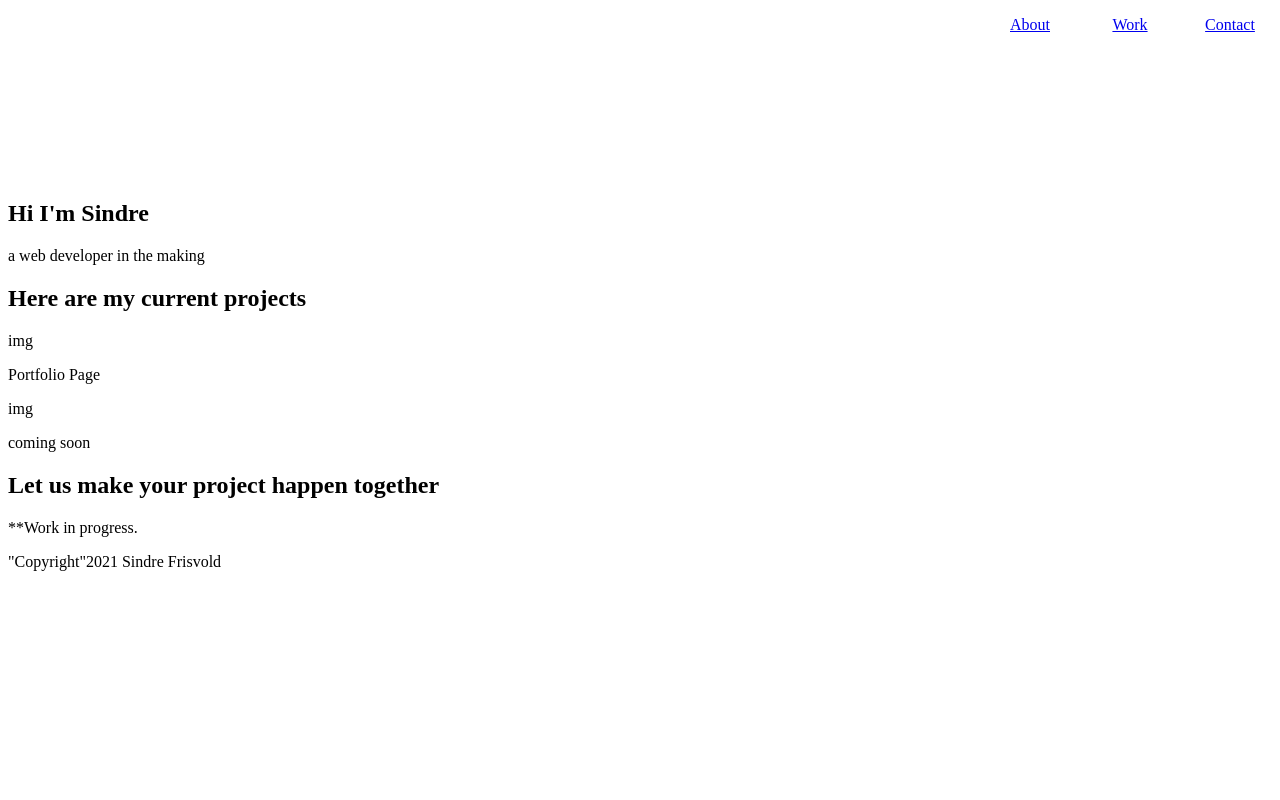
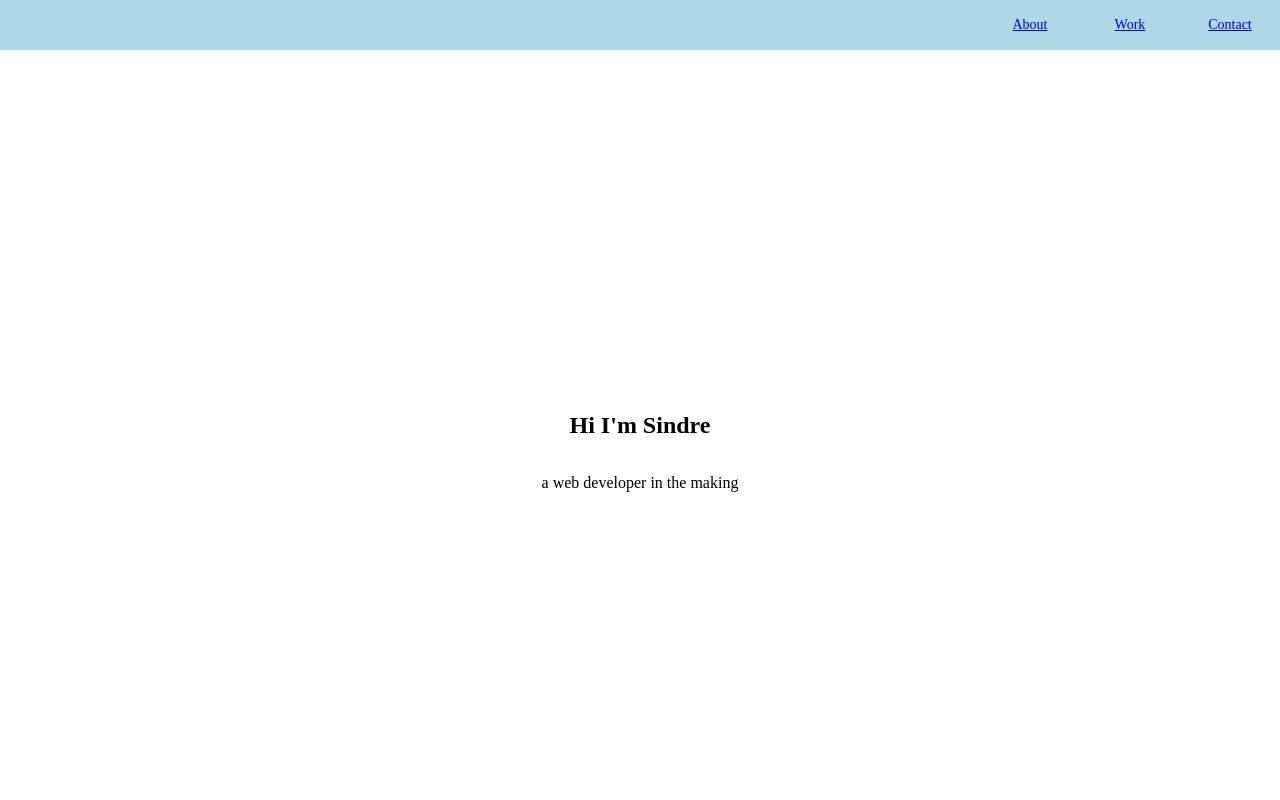
Before and after one commit to Bokhylle/Personal-portfolio, a plain HTML site: page index.html in a window 1280 px wide. Shown: the top 800 px of the page. Drawn offline with Linux system fonts and the light colour scheme.

Commit message:
formating

```diff
--- a/css/style.css
+++ b/css/style.css
@@ -1,6 +1,21 @@
 /* style.css */
+:root {
+    --fontcolor: white;
+    --textsize: 14px;
+    --projectbackgroundcolor: rgb(219, 90, 90);
+    --headerfootercolor: lightblue;
+    --contactcolor: rgb(131, 108, 108);
+}
+
+html {
+    color: var(fontcolor);
+    margin: 0;
+}
+body {
+    margin: 0;
+}
 main {
-    margin-top: 200px;
+    margin-top: 50px;
 }
 .container {
     width: 100%;
@@ -21,7 +36,7 @@ align-self: center;
 
 }
 .nav-link:hover {
-    background-color: black;
+    background-color: var(--projectbackgroundcolor);
 }
 .header-bar {
     position: fixed;
@@ -30,6 +45,38 @@ align-self: center;
     height: 50px;
     background-color: var(--headerfootercolor);
 
+}
+.text-container {
+    display: flex;
+    flex-direction: column;
+}
+.content-text {
+    align-self: center;
+
+}
+.footer {
+    position: absolute;
+    left: 0px;
+    height: 80px;
+    background-color: var(--contactcolor);
+    display: flex;
+    justify-content: center;
+
+    width: 100%;
+    box-sizing: border-box;
+    border-top-style: solid;
+    border-top-width: 3px;
+    border-color: var(--headerfootercolor);
+}
+#contact {
+    display: flex;
+    height: 100vh;
+    background-color: var(--contactcolor);
+
+}
+#projects {
+    display: flex;
+    height: 200vh;
 }
 #nav-bar {
     display: flex;
@@ -42,11 +89,13 @@ align-self: center;
 
 }
 
-#nav-bar:hover {
-    background-color: var(--projectbackgroundcolor);
-}
 #welcome-section {
-    height: screen;
+    display: flex;
+    height: 100vh;
+    flex-direction: column;
+    justify-content: center;
+    align-content: center;
+    background-color: var(--welcomebackground);
 }
 /*
 @media only screen and (min-width: 1200px) {
--- a/index.html
+++ b/index.html
@@ -19,9 +19,9 @@
     </header>
     <main>
         <section id="welcome-section">
-        <div id="name">
-            <h1>Hi I'm Sindre</h1>
-            <p>a web developer in the making</p>
+        <div id="name" class="text-container">
+            <h1 class="content-text">Hi I'm Sindre</h1>
+            <p class="content-text">a web developer in the making</p>
         </div>
         </section>
         <section id="projects">
@@ -49,9 +49,9 @@
         </section>
 
     </main>
-    <footer>
-<p>**Work in progress.</p>
-<p>"Copyright"2021 Sindre Frisvold</p>
+    <footer class="footer">
+<div><p>**Work in progress.</p></div>
+<div><p>"Copyright"2021 Sindre Frisvold</p></div>
     </footer>
 
 </body>
```
